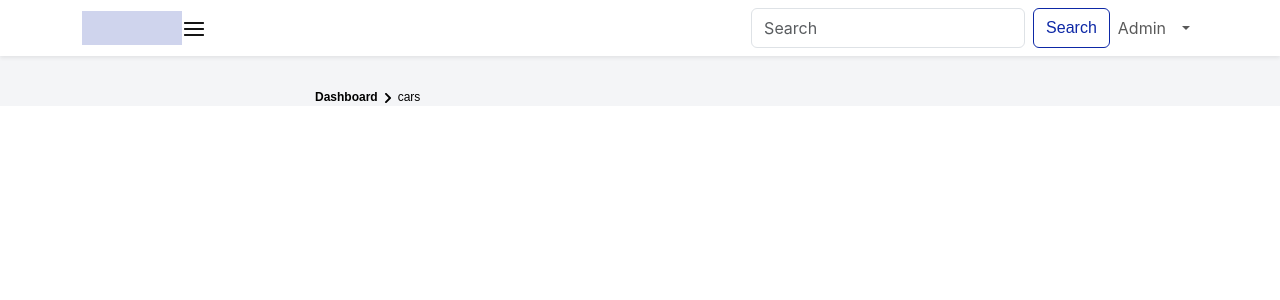
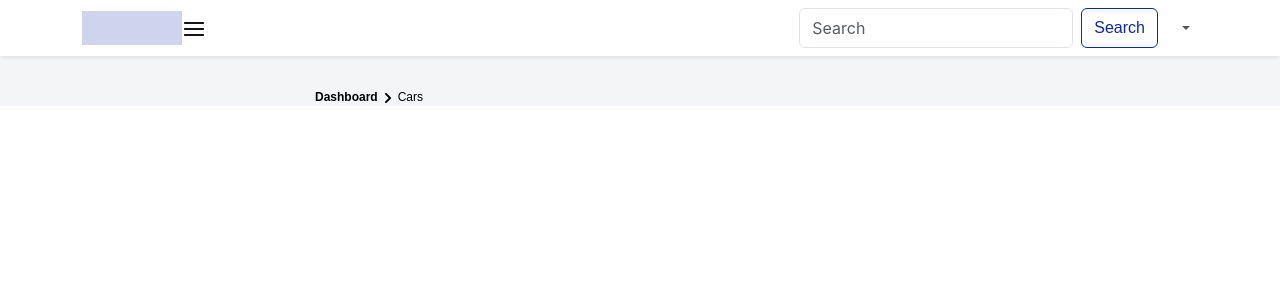
Before and after one commit to reipriantama/bcr-platinum-cms, a React (Create React App) app: page /cars in a window 1280 px wide. Shown: the top 300 px of the page. Built offline with nearby package versions, Linux system fonts and the light colour scheme.

Commit message:
feature: menambahkan fungsi sidebar

```diff
--- a/src/components/BreadcrumbsFeature/BreadcrumbsFeature.jsx
+++ b/src/components/BreadcrumbsFeature/BreadcrumbsFeature.jsx
@@ -7,6 +7,10 @@ import { Link } from "react-router-dom";
 const BreadcrumbsFeature = () => {
   const location = useLocation();
 
+  const capitalizeFirstLetter = (str) => {
+    return str.charAt(0).toUpperCase() + str.slice(1);
+  };
+
   let currentLink = "";
 
   const crumbs = location.pathname
@@ -14,6 +18,7 @@ const BreadcrumbsFeature = () => {
     .filter((crumb) => crumb !== "")
     .map((crumb) => {
       currentLink = +`/${crumb}`;
+      const capitalizedCrumb = capitalizeFirstLetter(crumb);
       return (
         <div key={crumb}>
           <Link
@@ -25,7 +30,7 @@ const BreadcrumbsFeature = () => {
               color: "inherit",
             }}
           >
-            {crumb}
+            {capitalizedCrumb}
           </Link>
         </div>
       );
--- a/src/components/Dashboard/Header/Header.jsx
+++ b/src/components/Dashboard/Header/Header.jsx
@@ -1,5 +1,5 @@
 import React from "react";
-import { useDispatch } from "react-redux";
+import { useDispatch, useSelector } from "react-redux";
 import Container from "react-bootstrap/Container";
 import Nav from "react-bootstrap/Nav";
 import Navbar from "react-bootstrap/Navbar";
@@ -15,6 +15,7 @@ const Header = () => {
   const [name, setName] = useState("");
   const dispatch = useDispatch();
   const navigate = useNavigate();
+  const userEmail = useSelector((state) => state.auth.email);
 
   const handleLogout = () => {
     dispatch(logout());
@@ -70,7 +71,7 @@ const Header = () => {
                 Search
               </Button>
             </Form>
-            <Nav.Link href="#link">Admin</Nav.Link>
+            <Nav.Link href="#link">{userEmail}</Nav.Link>
             <NavDropdown id="basic-nav-dropdown">
               <NavDropdown.Item
                 href="#action/3.1"
--- a/src/components/TableFeature/TableFeature.module.css
+++ b/src/components/TableFeature/TableFeature.module.css
@@ -1,5 +1,5 @@
 .tableContainer {
-  margin-top: 178px;
+  margin-top: 80px;
   margin-left: 320px;
   margin-bottom: 49px;
   color: var(--neutral-01, #000);
@@ -35,19 +35,14 @@
   border-color: black !important;
 }
 
-.tableContainer .react-bootstrap-table .table tbody tr:first-child {
-  background-color: aquamarine !important; /* Ganti dengan warna latar yang Anda inginkan */
-  color: black !important; /* Ganti dengan warna teks yang Anda inginkan */
-}
-
 thead {
-  background: #CFD4ED !important;
+  background: #cfd4ed !important;
 }
 
 :global(.table) {
   --bs-table-bg: none;
 }
 
-td{
+td {
   --bs-table-bg-type: var(--bs-table-striped-bg);
 }
--- a/src/store/Auth/index.js
+++ b/src/store/Auth/index.js
@@ -1,12 +1,13 @@
 import { createSlice } from "@reduxjs/toolkit";
+
+const storedDefaultEmailText =
+  localStorage.getItem("defaultEmailText") || "Admin";
 
 const initialState = {
   email: "",
   role: "",
-  token: localStorage.getItem('token')
-  ? localStorage.getItem('token')
-  : ""
-
+  token: localStorage.getItem("token") ? localStorage.getItem("token") : "",
+  defaultEmailText: storedDefaultEmailText,
 };
 
 const auth = createSlice({
```
